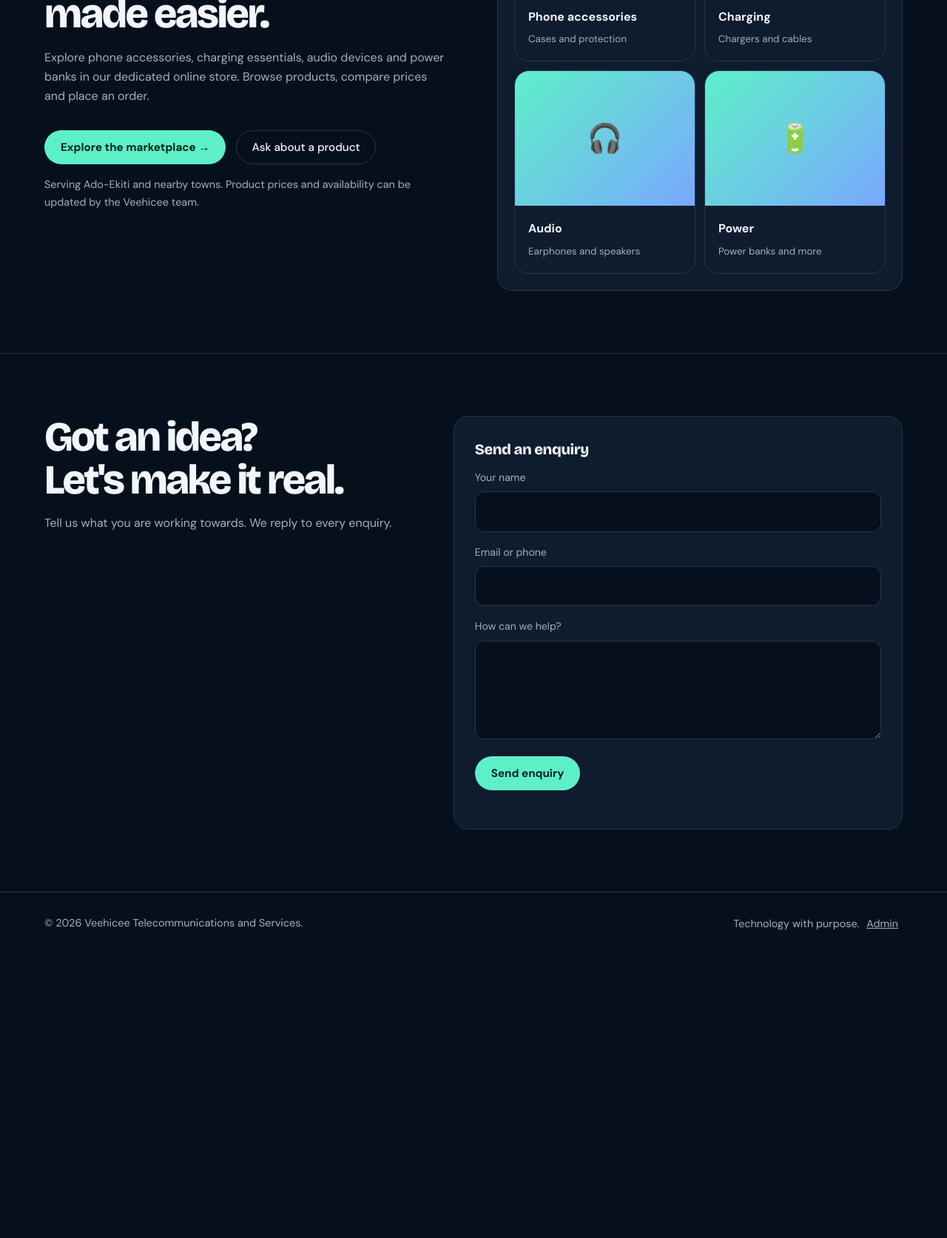
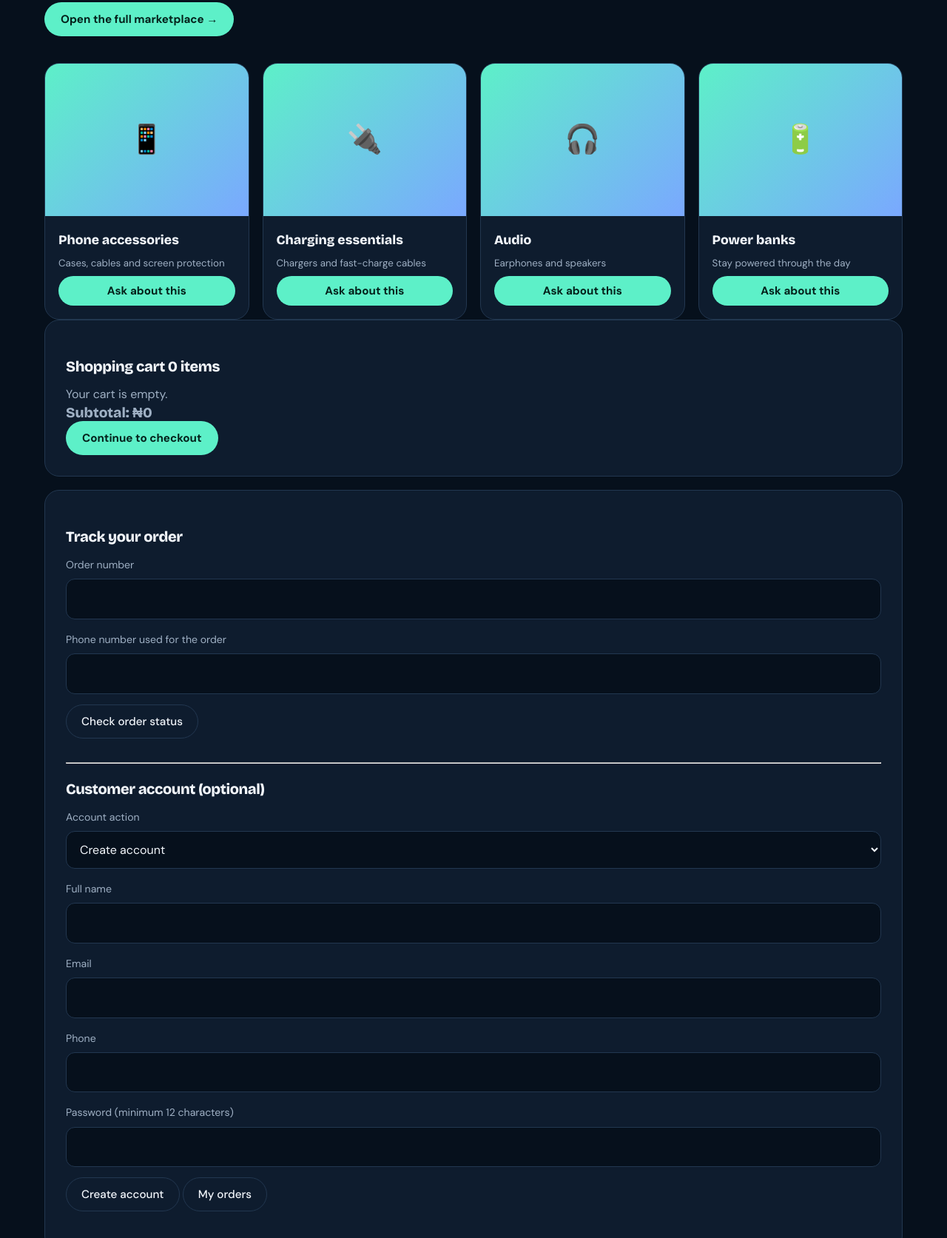
Before and after one commit to sheggun1/veehiceetech, a plain HTML site: page index.html in a window 1280 px wide. Shown: the part 3184-4857 px from the top of the page at 74% size. Before the commit the page ends 4475 px from the top, so only its background shows below. Drawn offline with nearby package versions, Linux system fonts and the light colour scheme; no server answers.

Commit message:
Restore homepage shop integration and link dedicated marketplace

```diff
--- a/index.html
+++ b/index.html
@@ -139,17 +139,47 @@ label{font-size:.88rem;color:var(--muted)}.status{color:var(--accent);min-height
 <div class="products" id="portfolioItems"></div>
 </div></section>
 
-<section class="section" id="marketplace"><div class="wrap split" style="align-items:center">
-<div><span class="tag"><b></b>Veehicee Marketplace</span><h2>Everyday tech,<br>made easier.</h2>
-<p class="intro">Explore phone accessories, charging essentials, audio devices and power banks in our dedicated online store. Browse products, compare prices and place an order.</p>
-<div class="actions"><a class="btn" href="marketplace.html">Explore the marketplace →</a><a class="ghost" href="#contact">Ask about a product</a></div>
-<p class="intro" style="margin-top:16px;font-size:.9rem">Serving Ado-Ekiti and nearby towns. Product prices and availability can be updated by the Veehicee team.</p></div>
-<div class="card" style="padding:22px"><div style="display:grid;grid-template-columns:repeat(2,1fr);gap:12px">
-<div class="prod"><div class="img">📱</div><div class="body"><b>Phone accessories</b><small>Cases and protection</small></div></div>
-<div class="prod"><div class="img">🔌</div><div class="body"><b>Charging</b><small>Chargers and cables</small></div></div>
-<div class="prod"><div class="img">🎧</div><div class="body"><b>Audio</b><small>Earphones and speakers</small></div></div>
-<div class="prod"><div class="img">🔋</div><div class="body"><b>Power</b><small>Power banks and more</small></div></div>
-</div></div></div></section>
+<section class="section" id="marketplace"><div class="wrap">
+<h2>Everyday tech,<br>made easier.</h2>
+<p class="intro">Phone accessories, charging essentials, audio and power banks. Delivery covers Ado-Ekiti and nearby towns.</p><div class="actions"><a class="btn" href="marketplace.html">Open the full marketplace →</a></div>
+<div class="products" id="products"></div>
+<div class="card cartbox">
+<h3>Shopping cart <span id="cartCount">0 items</span></h3>
+<div id="cartItems"><p class="intro">Your cart is empty.</p></div>
+<p class="price">Subtotal: <span id="cartSubtotal">₦0</span></p>
+<button class="btn" id="checkoutBtn" type="button" disabled>Continue to checkout</button>
+<form id="checkoutForm" hidden>
+<h3>Delivery details</h3>
+<label for="buyerName">Full name</label><input id="buyerName" required maxlength="150">
+<label for="buyerEmail">Email (for order updates)</label><input id="buyerEmail" type="email">
+<label for="buyerPhone">Phone number</label><input id="buyerPhone" required maxlength="40">
+<label for="buyerTown">Delivery town</label><select id="buyerTown" required><option value="">Loading delivery areas…</option></select>
+<label for="buyerAddress">Full delivery address</label><textarea id="buyerAddress" rows="3" required maxlength="500"></textarea>
+<label for="buyerPayment">Payment method</label><select id="buyerPayment" required>
+<option value="bank_transfer">Bank transfer (manual confirmation)</option>
+<option value="paystack">Paystack</option><option value="flutterwave">Flutterwave</option></select>
+<button class="btn" type="submit">Place order</button>
+<p class="status" id="checkoutStatus" role="status" aria-live="polite"></p>
+</form>
+</div>
+<div class="card cartbox" style="margin-top:18px">
+<h3>Track your order</h3><form id="trackOrderForm">
+<label for="trackOrderId">Order number</label><input id="trackOrderId" required>
+<label for="trackPhone">Phone number used for the order</label><input id="trackPhone" required>
+<button class="ghost" type="submit">Check order status</button><p class="status" id="trackStatus" role="status" aria-live="polite"></p>
+</form>
+<hr><h3>Customer account (optional)</h3>
+<label for="accountMode">Account action</label><select id="accountMode"><option value="register">Create account</option><option value="login">Sign in</option></select>
+<div id="accountNameWrap"><label for="accountName">Full name</label><input id="accountName"></div>
+<label for="accountEmail">Email</label><input id="accountEmail" type="email">
+<div id="accountPhoneWrap"><label for="accountPhone">Phone</label><input id="accountPhone">
+</div><label for="accountPassword">Password (minimum 12 characters)</label><input id="accountPassword" type="password" minlength="12">
+<button class="ghost" id="accountSubmit" type="button">Create account</button>
+<button class="ghost" id="myOrdersBtn" type="button">My orders</button>
+<div id="myOrdersList"></div>
+<p class="status" id="accountStatus" role="status" aria-live="polite"></p>
+</div>
+</div></section>
 
 <section class="section" id="contact"><div class="wrap contact">
 <div><h2>Got an idea?<br>Let's make it real.</h2><p class="intro">Tell us what you are working towards. We reply to every enquiry.</p></div>
```
